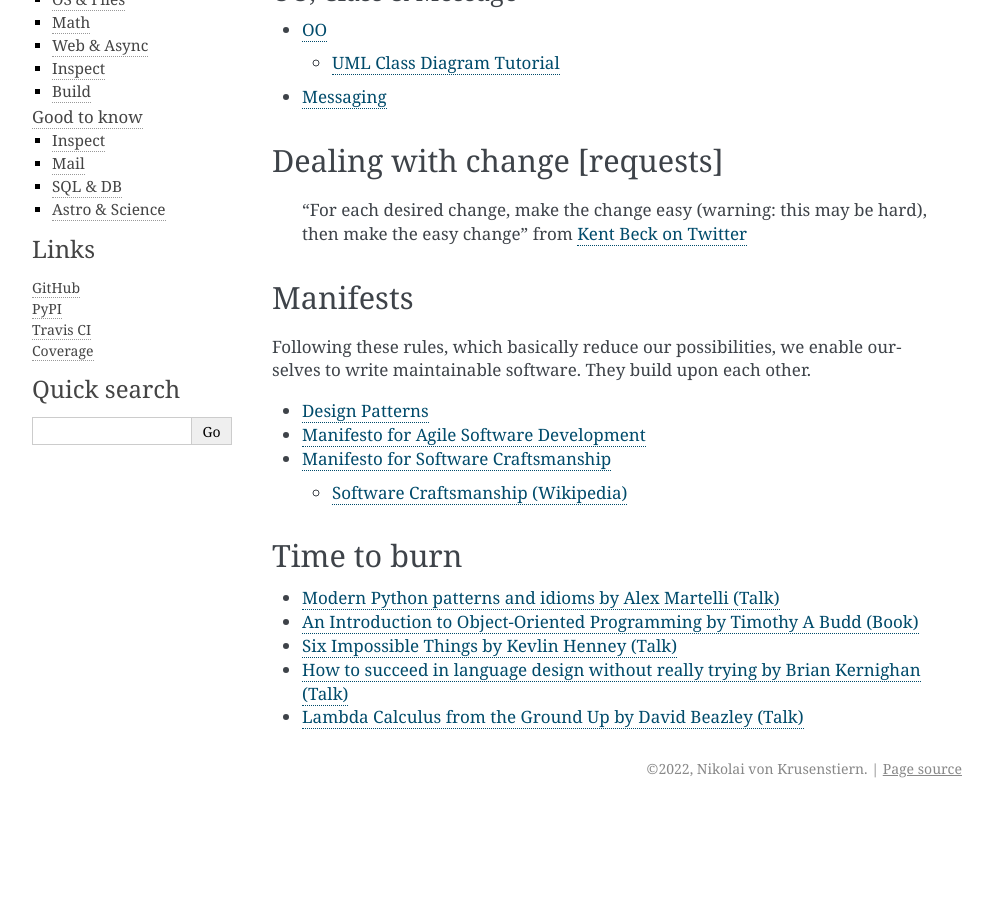
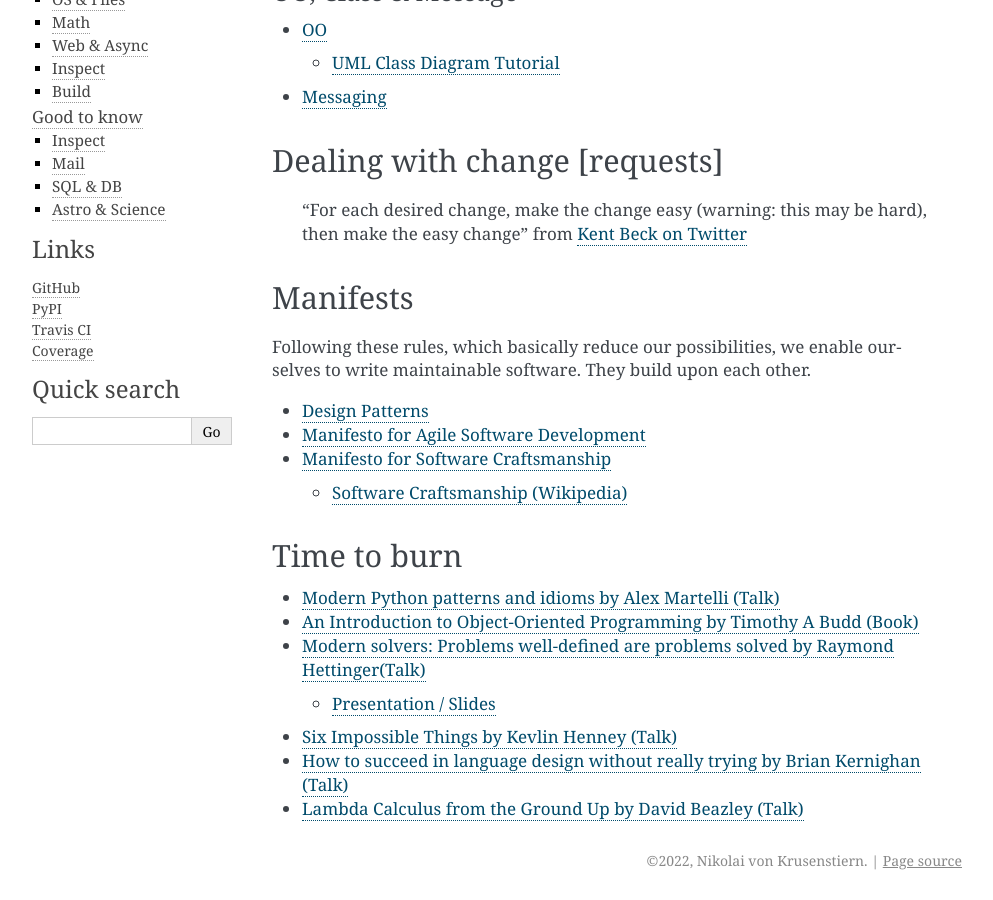
Before and after one commit to cruisen/cli-calc, a Sphinx documentation site: the page built from docs/extras/teaching.md, in a window 1280 px wide and 900 px high, scrolled down 1896 px. Shown: the whole window, without its empty margins (148-1141 px from the left). Built offline with Sphinx 7.4.7, drawn with Linux system fonts in a browser that asks for light colours; before the commit the page ends 2704 px from its top, so only the background shows below that.

Commit message:
adds https://rhettinger.github.io/index.html

```diff
--- a/docs/extras/teaching.md
+++ b/docs/extras/teaching.md
@@ -78,6 +78,8 @@ we enable ourselves to write maintainable software. They build upon each other.
 * [Modern Python patterns and idioms by Alex Martelli (Talk)](https://www.youtube.com/watch?v=LeuChRCByZc)
 * [An Introduction to Object-Oriented Programming by Timothy A Budd (Book)](https://web.engr.oregonstate.edu/~budd/Books/oopintro3e/info/ReadMe.html)
 
+* [Modern solvers: Problems well-defined are problems solved by Raymond Hettinger(Talk)](https://www.youtube.com/watch?v=_GP9OpZPUYc)
+  * [Presentation / Slides](https://rhettinger.github.io/index.html)
 * [Six Impossible Things by Kevlin Henney (Talk)](https://www.youtube.com/watch?v=YoaZzIZFErI)
 * [How to succeed in language design without really trying by Brian Kernighan (Talk)](https://www.youtube.com/watch?v=Sg4U4r_AgJU)
 
```
